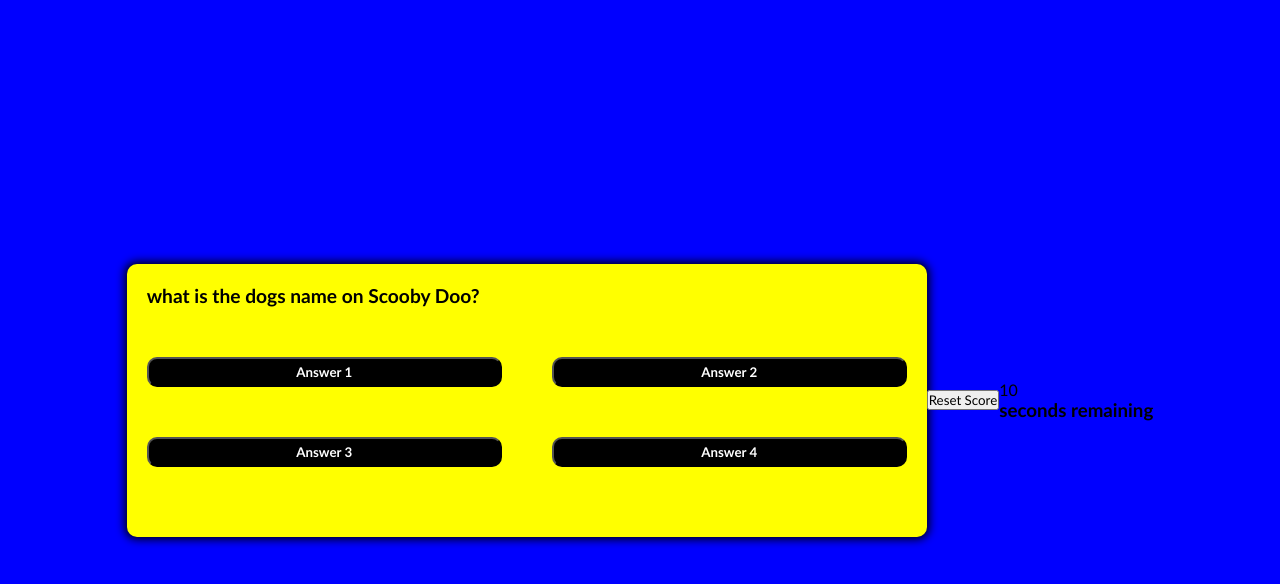
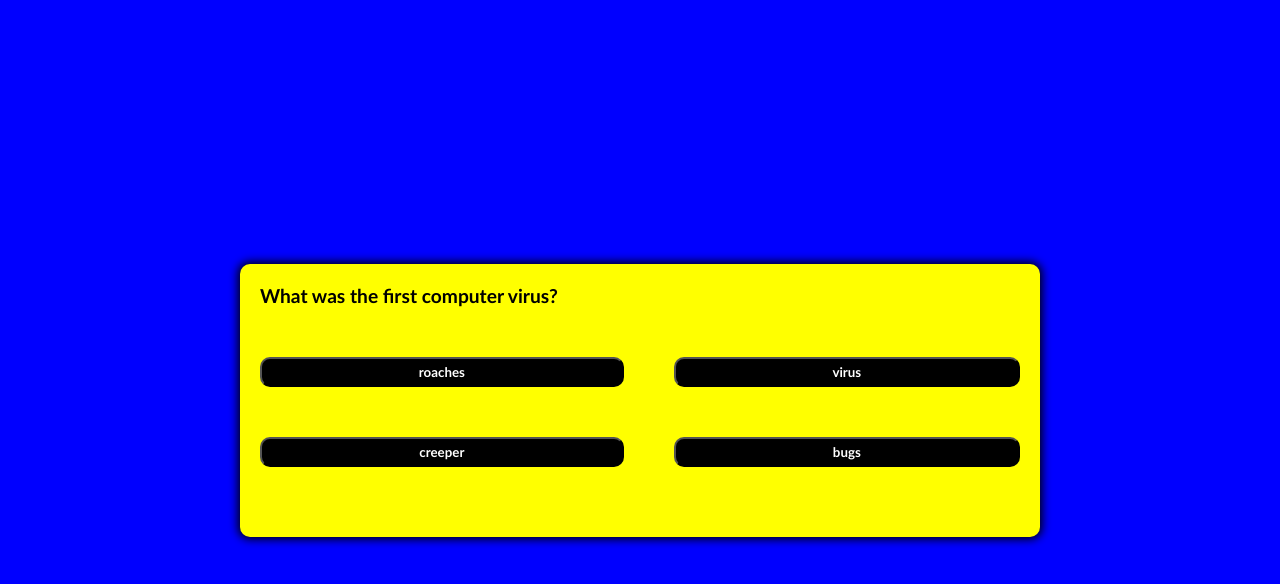
Before and after one commit to Neta2393/Game-Show-Edits-CH4, a plain HTML site: page index.html in a window 1280 px wide. Both pictures are taken after a click on the button "Start". Drawn offline with Linux system fonts and the light colour scheme.

Commit message:
added more context to javaScript file and README.md

```diff
--- a/assets/script.js
+++ b/assets/script.js
@@ -1,74 +1,140 @@
-const startButton = document.getElementById("start-btn")
-const nextButton = document.getElementById("next-btn")
-const questionContainerElement = document.getElementById("question-container")
-const questionElement = document.getElementById("question")
-const answerButtonElement = document.getElementById("answer-button")
-const timerElement = document.querySelector(".timer-count")
+// Defined the startButton, nextButton, questionContainerElement, questionElement, and answerButtonsElement
+// Due to having different elements that I wanted to function correctly in the code I opted to use const instead of let or var
+const startButton = document.getElementById('start-btn')
+const nextButton = document.getElementById('next-btn')
+const questionContainerElement = document.getElementById('question-container')
+const questionElement = document.getElementById('question')
+const answerButtonsElement = document.getElementById('answer-buttons')
 
-let randomQuestions, currentQuestionIndex
-// Created an event listener(callback) function for the start button
-startButton.addEventListener("click", startGame)
-
-
-function startGame(){
-  console.log("start")
-  startButton.classList.add("hide")
-  randomQuestions = question.sort(() => Math.random() - 0)
+// The next block of code is have the questions appear in a random order and not go from top to bottom or bottom to top
+// The currentQuestionIndex is placed to ensure that the shuffled questions are coming from the currentQuestionIndex
+let shuffledQuestions, currentQuestionIndex
+// Added event listener to call back the function of the startButton
+startButton.addEventListener('click', startGame)
+// Added event listener to call back the function of the next button
+nextButton.addEventListener('click', () => {
+  currentQuestionIndex++
+  setNextQuestion()
+})
+// Created a function tell the files what to do when the start button is clicked I am asking it to pick a random question and hide the rest of the question
+function startGame() {
+  startButton.classList.add('hide')
+  shuffledQuestions = questions.sort(() => Math.random() - .6)
   currentQuestionIndex = 0
-  questionContainerElement.classList.remove("hide")
-  setnextQuestion()
+  questionContainerElement.classList.remove('hide')
+  setNextQuestion()
 }
 
-function setnextQuestion(){
-  showQuestion(randomQuestions[currentQuestionIndex])
+function setNextQuestion() {
+  resetState()
+  showQuestion(shuffledQuestions[currentQuestionIndex])
 }
 
 function showQuestion(question) {
   questionElement.innerText = question.question
   question.answers.forEach(answer => {
-     const button = document.createElement("button")
-     button.innerText = answer.text
-     button.classList.add("btn")
-     if (answer.correct) {
+    const button = document.createElement('button')
+    button.innerText = answer.text
+    button.classList.add('btn')
+    if (answer.correct) {
       button.dataset.correct = answer.correct
-     }
+    }
+    button.addEventListener('click', selectAnswer)
+    answerButtonsElement.appendChild(button)
   })
-
 }
 
-function selectAnswer() {
-
+function resetState() {
+  clearStatusClass(document.body)
+  nextButton.classList.add('hide')
+  while (answerButtonsElement.firstChild) {
+    answerButtonsElement.removeChild(answerButtonsElement.firstChild)
+  }
+}
+// This block of code sets a function for selecting an answer in the quiz
+function selectAnswer(e) {
+  const selectedButton = e.target
+  const correct = selectedButton.dataset.correct
+  setStatusClass(document.body, correct)
+  Array.from(answerButtonsElement.children).forEach(button => {
+    setStatusClass(button, button.dataset.correct)
+  })
+  if (shuffledQuestions.length > currentQuestionIndex + 1) {
+    nextButton.classList.remove('hide')
+  } else {
+    startButton.innerText = 'Restart'
+    startButton.classList.remove('hide')
+  }
 }
 
-const question = [
+function setStatusClass(element, correct) {
+  clearStatusClass(element)
+  if (correct) {
+    element.classList.add('correct')
+  } else {
+    element.classList.add('wrong')
+  }
+}
+
+function clearStatusClass(element) {
+  element.classList.remove('correct')
+  element.classList.remove('wrong')
+}
+// The following block of code is defining the questions and answers
+// Created an array to place the questions and answers so that when the start button is clicked it is choosing from the specific questions below and does not return as undefined.
+const questions = [
   {
-    question: "what is the dogs name on Scooby Doo?",
+    question: 'Which is not apart of the DOM tree?',
     answers: [
-      { text: "4", correct: true },
-      { text: "33", correct: false }
+      { text: '<title>', correct: false },
+      { text: '<dominoes>', correct: true },
+      { text: '<href>', correct: false },
+      { text: '<h1>', correct: false}
     ]
-  }
+  },
+  {
+    question: 'What year was the first computer invented?',
+    answers: [
+      { text: '1822', correct: true },
+      { text: '1981', correct: false },
+      { text: '2010', correct: false },
+      { text: '2035', correct: false }
+    ]
+  },
+  {
+    question: 'Who was the worlds first programmer?',
+    answers: [
+      { text: 'Grace Hopper', correct: false },
+      { text: 'Steve Wozniak', correct: false },
+      { text: 'Bill Gates', correct: false },
+      { text: 'Ada Lovelace', correct: true }
+    ]
+  },
+  {
+    question: 'What was the first computer virus?',
+    answers: [
+      { text: 'roaches', correct: false },
+      { text: 'virus', correct: false },
+      { text: 'creeper', correct: true },
+      { text: 'bugs', correct: false }
+    ]
+  },
+  {
+    question: 'How many program developers are there in the world?',
+    answers: [
+      { text: '500,000', correct: false },
+      { text: '4.5 million', correct: false },
+      { text: '26.9 million', correct: true },
+      { text: '3 billion', correct: false}
+    ]
+  },
+ {
+  question: 'How many weeks have I been in coding bootcamp?',
+  answers: [
+    { text: '3 days', correct: false },
+    { text: '1 month', correct: false },
+    { text: '5 weeks', correct: true },
+    { text: '3 months', correct: false }
+  ]
+ }
 ]
-
-
-function startTimer() {
-  // Sets timer
-  timer = setInterval(function() {
-    timerCount--;
-    timerElement.textContent = timerCount;
-    if (timerCount >= 0) {
-      // Tests if win condition is met
-      if (isWin && timerCount > 0) {
-        // Clears interval and stops timer
-        clearInterval(timer);
-        winGame();
-      }
-    }
-    // Tests if time has run out
-    if (timerCount === 0) {
-      // Clears interval
-      clearInterval(timer);
-      loseGame();
-    }
-  }, 1000);
-}
--- a/assets/style.css
+++ b/assets/style.css
@@ -5,6 +5,7 @@
   font-family: 'Gill Sans', 'Gill Sans MT', Calibri, 'Trebuchet MS', sans-serif;
 
 }
+
 body {
   padding: 0%;
   margin:0%;
@@ -60,6 +61,14 @@ body {
   float:right
 }
 
+/* Set a style element with --hue to change the color of the correct answer to yello when it is clicked in the quiz */
+.btn.correct {
+  --hue: var(--hue-correct);
+  color: yellow;
+}
+
+
+
 .hide{
   display: none;
 }
--- a/index.html
+++ b/index.html
@@ -27,14 +27,8 @@
       <!-- Created button id's to identify the start and next button -->
       <button id="start-btn" class="start-btn btn">Start</button>
       <button id="next-btn" class="next-btn btn hide">Next</button>
-    </div>
+      </div>
   </div>
-  <button class="reset-button">Reset Score</button>
-  <div class= "card timer">
-    <div class = "timer-text">
-    <div class="large-font timer-count">10</div>
-    <h3>seconds remaining</h3>
-    </div>
   </div>
   </div>
 </body>
```
Also changed, not shown: 1 other file.
